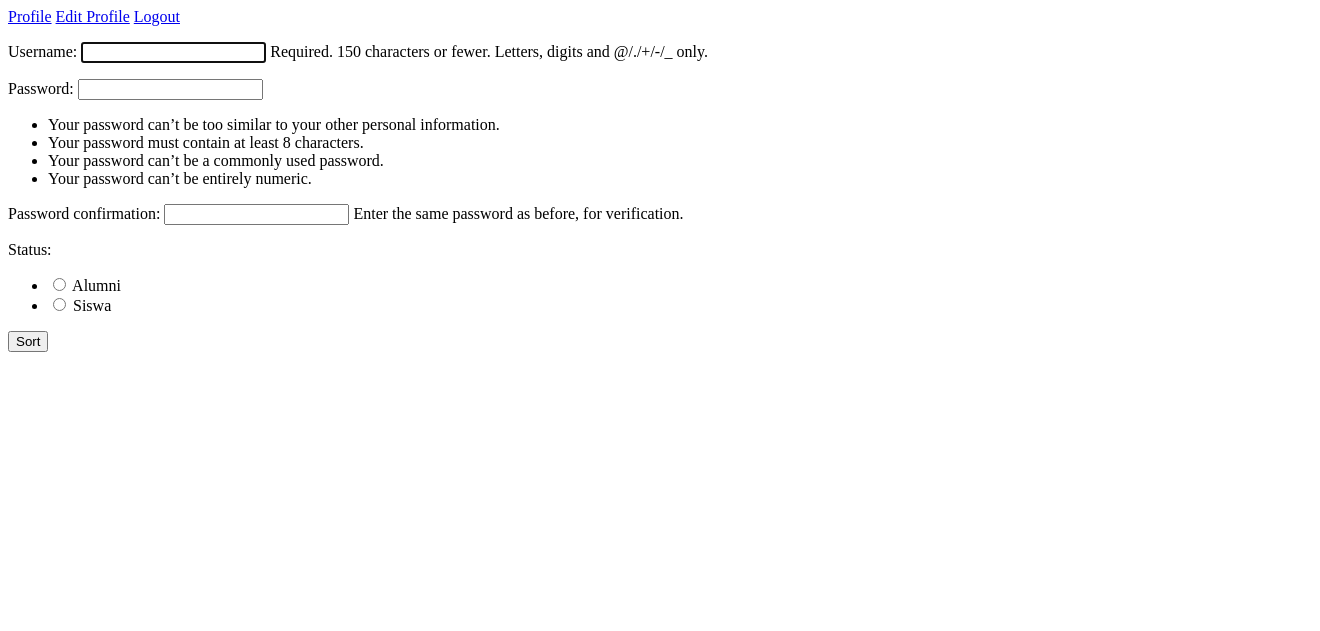
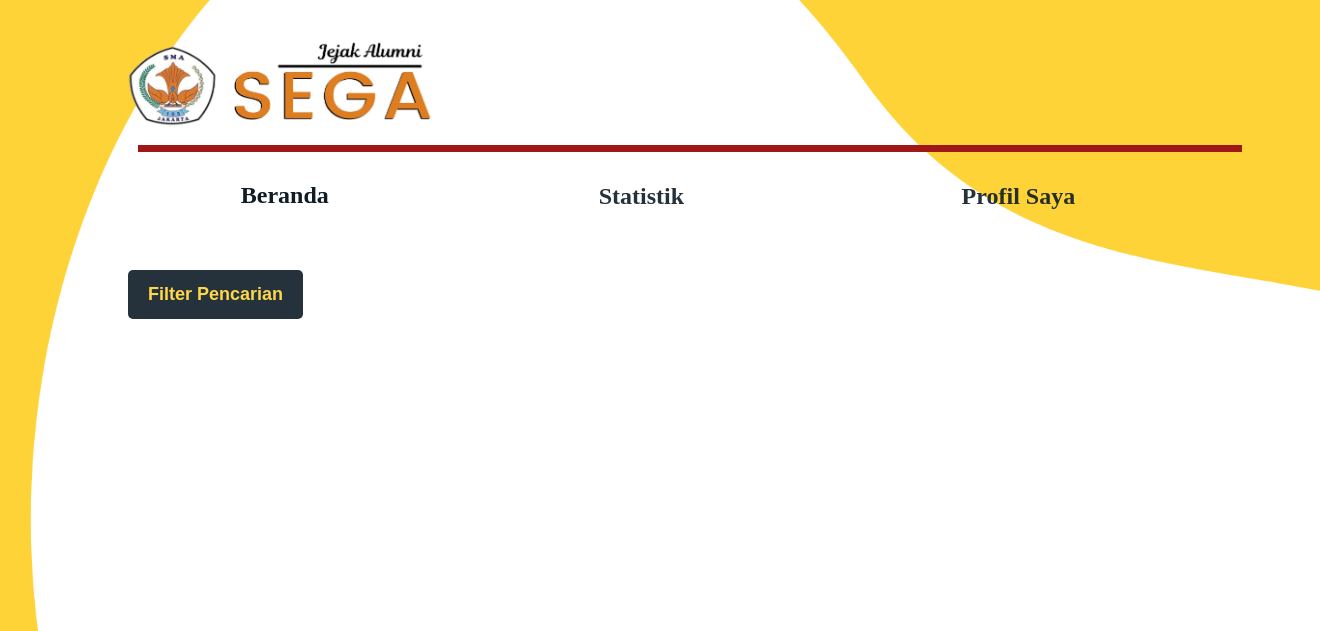
Before and after one commit to rafimuhammad01/jejak-alumni-sega, a Django app: template SEGAwebsite/web/templates/web/beranda.html in a window 1320 px wide. Shown: the top 631 px of the page. Run offline with Django 3.2, Linux system fonts and the light colour scheme; the template is opened without the code that fills it: values that come from a table or form of the project are taken from there, others are empty; data comes from the database, SQL or seed files in the repository.

Commit message:
Menambah Navbar dan memperbaiki beranda

```diff
--- /dev/null
+++ b/SEGAwebsite/web/static/web/beranda.css
@@ -0,0 +1,230 @@
+body {
+  padding: 10px 100px;
+  background-image: url('bg.png');
+  background-repeat: no-repeat;
+  background-attachment: fixed;
+  background-size: cover;
+}
+
+.cardBlok {
+	padding: 0px 20px;
+	width: 100%;
+	background-color: transparent;
+}
+.card {
+  float : left;
+  height : 320px;
+  width : 185px;
+  margin: 33px 10px;
+  background-color : #0f1c26;
+  border-radius : 35px;
+  padding: 35px 20px;
+  box-shadow : 0px 5px 5px 0px black;
+
+}
+
+.jalur {
+  font-size: 15px;
+  font-family: Arial Black;
+  color : white;
+  text-align: center;
+  padding: 0px;
+}
+
+.nama {
+  font-size : 18px;
+  text-align : center;
+  font-family: Century Gothic,sans-serif;
+  color : white;
+}
+
+.jurusan {
+  font-size : 15px;
+  text-align : center;
+  color : white;
+}
+
+.univ {
+  font-size : 15px;
+  text-align : center;
+  color : white;
+}
+
+.center {
+  display : block;
+  margin-left : auto;
+  margin-right : auto;
+}
+
+img {
+  height : 80px;
+  width : 80px;
+  border-radius : 50%;
+}
+
+
+
+
+.rows{
+  width : 100%;
+  padding: 0px 20px;
+}
+
+.container {
+  padding: 16px;
+}
+
+/* The Modal (background) */
+.modal {
+  display: none; /* Hidden by default */
+  position: fixed; /* Stay in place */
+  z-index: 1; /* Sit on top */
+  left: 0;
+  top: 0;
+  width: 40%; /* Full width */
+  height: 60%; /* Full height */
+  overflow: auto; /* Enable scroll if needed */
+  background-color: #474e5d;
+  padding: 50px;
+  color : white;
+}
+
+/* Full-width input fields */
+input[type=text], input[type=password] {
+  width: 100%;
+  padding: 15px;
+  margin: 5px 0 22px 0;
+  display: inline-block;
+  border: none;
+  background: #f1f1f1;
+}
+
+/* Add a background color when the inputs get focus */
+input[type=text]:focus, input[type=password]:focus {
+  background-color: #ddd;
+  outline: none;
+}
+
+/* Set a style for all buttons */
+button {
+  background-color: #0f1c26;
+  color: #fed337;
+  font-size : 18px;
+  margin: 8px 0;
+  border: none;
+  cursor: pointer;
+  width: 100%;
+  opacity: 0.9;
+  border-radius:5px;
+}
+
+.modal-content {
+  background-color: #fefefe;
+  margin: 5% auto 15% auto; /* 5% from the top, 15% from the bottom and centered */
+  border: 1px solid #888;
+  width: 80%; /* Could be more or less, depending on screen size */
+}
+
+/* Style the horizontal ruler */
+
+/* The Close Button (x) */
+.close {
+  position: absolute;
+  right: 35px;
+  top: 15px;
+  font-size: 40px;
+  font-weight: bold;
+  color: #f1f1f1;
+}
+
+.close:hover,
+.close:focus {
+  color: #f44336;
+  cursor: pointer;
+}
+
+/* Clear floats */
+.clearfix::after {
+  content: "";
+  clear: both;
+  display: table;
+}
+
+.Pad{
+  padding : 14px 20px
+}
+
+.desktop {
+  display: inline;
+}
+
+.mobile {
+  display: none;
+}
+
+
+@media screen and (max-width: 1130px) {
+  .card {
+    width: 130px;
+    margin: 35px 7px 0px 10px;
+    height: 270px;
+  }
+
+  img {
+  height : 60px;
+  width : 60px;
+  border-radius : 50%;
+  }
+
+
+  .jalur {
+    font-size: 12px;
+  }
+  .nama {
+    font-size: 15px;
+  }
+  .jurusan {
+    font-size: 12px;
+  }
+  .univ {
+    font-size: 12px;
+  }
+  .modal {
+    left: 30;
+    width: 80%;
+    padding: 50px 10px;
+    font-size: 12px;
+  }
+  .mobile {
+    display: inLine;
+  }
+
+  .desktop {
+    display: none;
+  }
+
+  input[type=text] {
+    padding: 5px;
+    font-size: 12px;
+  }
+
+  button {
+    font-size: 15px;
+    border-radius:5px;
+    background-color: #0f1c26;
+    color:#fed337;
+
+  }
+
+  .Pad{
+   padding : 14px 20px
+  }
+
+}
+
+@media screen and (max-width: 900px) {
+  .rows{
+    width : 100%;
+    padding: 0px 20px;
+  }
+}
--- /dev/null
+++ b/SEGAwebsite/web/static/web/berandaModal.js
@@ -0,0 +1,8 @@
+// Get the modal
+var modal = document.getElementById('id01');
+
+// When the user clicks anywhere outside of the modal, close it
+window.onclick = function(event) {
+if (event.target == modal) {
+modal.style.display = "none";}
+}
--- /dev/null
+++ b/SEGAwebsite/web/static/web/navbar.css
@@ -0,0 +1,263 @@
+body {
+  padding: 10px 100px;
+  background-image: url("/static/bg.png");
+  background-repeat: no-repeat;
+  background-attachment: fixed;
+  background-size: cover;
+}
+
+.kotak {
+  width: 100%;
+  height: 150px;
+  background-color: transparent;
+  border-radius: 0px 0px 10px 10px;
+}
+
+.logo {
+  width: 320px;
+  height: 90px;
+  border-radius: 0px;
+}
+
+.navbar {
+
+  overflow: hidden;
+  background-color: transparent;
+  color: black;
+}
+
+.navbar a {
+  float: right;
+  font-size: 16px;
+  color: #0f1c26;
+  text-align: right;
+  text-decoration: none;
+
+}
+
+.dropdown {
+  float: right;
+  overflow: hidden;
+  background-color: transparent;
+}
+
+.dropdown .dropbtn {
+  font-size: 16px;
+  border: none;
+  outline: none;
+  color: black;
+  background-color: transparent;
+  font-family: inherit;
+  margin: 0;
+}
+
+.dropdown-content {
+  display: none;
+  position: absolute;
+  background-color: #2d426d;
+  min-width: 160px;
+  color: white;
+  box-shadow: 0px 8px 16px 0px rgba(0,0,0,0.2);
+  z-index: 1;
+}
+
+.dropdown-content a {
+  float: none;
+  color: white;
+  padding: 12px 16px;
+  text-decoration: none;
+  display: block;
+  text-align: right;
+}
+
+.dropdown-content a:hover {
+  background-color: #b7c5e1;
+}
+
+.dropdown:hover .dropdown-content {
+  display: block;
+}
+
+.colTulisan {
+  float: left;
+  width: 100%;
+  height: 100px;
+  padding: 0px;
+}
+
+.colGaris {
+  float: left;
+  width: 100%;
+  padding:5px 30px 20px 30px;
+  height: 5px;
+}
+
+.columnsNavLogo {
+  float: left;
+  width: 100%;
+  padding: 20px 0px 0px 10px;
+}
+
+.columnsNav {
+  float: left;
+  width: 30%;
+  padding: 0px 30px;
+}
+
+.columnsNavBeranda {
+  float: left;
+  width: 20%;
+  padding: 0px 00px;
+}
+
+
+
+@media screen and (min-width: 1100px) and (max-width: 1300px) {
+  body {
+    padding: 0px 20px 10px 20px;
+  }
+  .navbar a {
+    font-size: 14px;
+  }
+  .columnsNavLogo {
+    float: left;
+    width: 100%;
+    padding: 20px 0px 0px 10px;
+  }
+  .logo {
+    width: 320px;
+    height: 90px;
+    border-radius: 0px;
+  }
+
+  .colGaris {
+    float: left;
+    width: 100%;
+    padding:5px 30px 20px 30px;
+    height: 5px;
+  }
+
+}
+
+@media screen and (min-width: 901px) and (max-width: 1099px) {
+  body {
+    padding: 10px 50px;
+  }
+
+  .colGaris {
+    float: left;
+    width: 100%;
+    padding:5px 30px 20px 30px;
+    height: 5px;
+  }
+
+  .kotak {
+    height: 170px;
+  }
+
+  .logo {
+    width: 320px;
+    height: 90px;
+    border-radius: 0px;
+  }
+
+  .navbar a {
+    float: right;
+    padding: 0px 20px;
+    font-size: 12px;
+  }
+
+  .columnsNavLogo {
+    float: left;
+    width: 100%;
+    padding: 20px 0px 0px 10px;
+  }
+
+  .hrblok {
+    padding: 0px 200px 0px 10px;
+
+  }
+  .dropdown .dropbtn {
+    font-size: 5px;
+  }
+  .dropdown-content {
+    width: 5px;
+    background-color: #2d426d;
+  }
+  .dropdown-content a {
+    float: left;
+    padding: 5px 12px;
+    text-align: left;
+    color: white;
+  }
+  .columnsNav {
+    float: left;
+    width: 30%;
+    padding: 0px;
+  }
+
+  .columnsNavBeranda {
+    float: left;
+    width: 25%;
+    padding: 0px 0px;
+  }
+}
+
+
+@media screen and (max-width: 900px) {
+  body {
+    padding: 10px 0px 10px 0px;
+  }
+  .navbar a {
+    float: left;
+    padding: 5px 0px 0px 5px;
+    font-size: 9px;
+  }
+
+  .colGaris {
+    float: left;
+    width: 60%;
+    padding:5px 30px 20px 30px;
+    height: 5px;
+  }
+
+  .hrblok {
+    padding: 0px 100px 0px 10px;
+
+  }
+  .dropdown .dropbtn {
+    font-size: 5px;
+  }
+  .dropdown-content {
+    width: 5px;
+    background-color: #2d426d;
+  }
+  .dropdown-content a {
+    float: left;
+    padding: 5px 12px;
+    text-align: left;
+    color: white;
+  }
+  .columnsNav {
+    float: left;
+    width: 35%;
+    padding: 0px;
+  }
+  .columnsNavBeranda {
+    float: left;
+    width: 15%;
+    padding: 0px 0px 0px 30px;
+  }
+  .columnsNavLogo {
+    float: left;
+    width: 100%;
+    padding: 20px 0px 0px 20px;
+  }
+
+  .logo {
+    width: 200px;
+    height: 60px;
+    border-radius: 0px;
+  }
+
+}
--- /dev/null
+++ b/SEGAwebsite/web/templates/Navbar.html
@@ -0,0 +1,59 @@
+{% load static %}
+<html>
+<head>
+  <link rel="stylesheet" type="text/css" href="{% static 'web/navbar.css' %}">
+</head>
+
+
+<body>
+
+<div class="kotak">
+	<div class="columnsNavLogo">
+  	<div class="navbar">
+  	   <img class="logo" src="{% static 'tampilanSega.png' %}">
+  	</div>
+	</div>
+
+	<div class="colGaris">
+		<hr color=9f1717 size="7">
+	</div>
+
+	<div class="colTulisan">
+  	<div class="columnsNavBeranda">
+    	<div class="navbar">
+    	  <a href="/Beranda"><h2 align="right">Beranda</h2></a>
+    	</div>
+  	</div>
+
+
+  	<div class="columnsNav">
+    	<div class="navbar">
+    	  <div class="dropdown">
+    	    <button class="dropbtn"><a href ='#'><h2 align="left">Statistik <i class="fa fa-caret-down"></i></h2></a>
+    	    </button>
+    	    <div class="dropdown-content">
+    	      <a href="/Statistik"><h3>Perguruan Tinggi</h3></a>
+    	      <a href="/StatistikJalur"><h3>Jalur Masuk</h3></a>
+    	    </div>
+    	  </div>
+    	</div>
+  	</div>
+
+  	<div class="columnsNav">
+    	<div class="navbar">
+    	  <div class="dropdown">
+    	    <button class="dropbtn"><a href ='#'><h2 align="right">Profil Saya <i class="fa fa-caret-down"></i></h2></a>
+    	    </button>
+    	    <div class="dropdown-content">
+    	      <a href="/tampilProfil"><h3>&#128587; Lihat/Edit Profil</h3></a>
+    	      <a href="/Login"><h3>&#128590; Logout</h3></a>
+    	    </div>
+    	  </div>
+    	</div>
+  	</div>
+	</div>
+</div>
+
+</body>
+
+</html>
--- a/SEGAwebsite/web/templates/web/beranda.html
+++ b/SEGAwebsite/web/templates/web/beranda.html
@@ -1,26 +1,94 @@
+{% load static %}
 <!DOCTYPE html>
 <html>
 <head>
-	<title></title>
+  <link rel="stylesheet" type="text/css" href="{% static 'web/beranda.css' %}">
+  <script type="text/javascript" src="{% static 'web/berandaModal.js' %}"></script>
+
 </head>
 <body>
-	<a href="/profile/{{username}}">Profile</a>
-	<a href="/profile/edit/{{username}}">Edit Profile</a>
-	<a href="/logout">Logout</a>
+  {% include "Navbar.html" %}
 
-	<form method='POST'>
-		{% csrf_token %}
-		{{ form.as_p }}
-		<button type="submit", name="save">Sort</button>
-		<p>{{tes}}</p>
-	</form>
-	{% for i in data %}
-		{% if i.jurusan != "-" and i.status == 'alumni' %}
-			<img src="{{i.image.url}}">
-			<p>{{i.nama}}</p>
-			<p>{{i.jurusan}}</p>
-		{% endif %}
-	{% endfor%}
+<br>
+<div class="rows">
+
+  <button onclick="document.getElementById('id01').style.display='block'" style="width:auto;" class="Pad" ><strong>Filter Pencarian</strong></button>
+  <br>
+  <br>
+
+
+  <div id="id01" class="modal">
+    <span onclick="document.getElementById('id01').style.display='none'" class="close" title="Close Modal">&times;</span>
+    <form method="POST" netlify, action="" enctype = "multipart/form-data">
+        <div class="container">
+            <h1>Filter Pencarian</h1>
+            <p>Atur pencarian sesuai dengan kebutuhanmu.</p>
+            <hr color=yellow>
+
+      <form method="POST", action="" enctype = "multipart/form-data">
+      <form padding="20px">
+          <p> <strong>Perguruan Tinggi:</strong> </p>
+          <input type="radio"  name="Univ" value="*" checked> Semua Perguruan Tinggi <br>
+          <input type="radio"  name="Univ" value="PTN" > Perguruan Tinggi Negeri <br>
+          <input type="radio"  name="Univ" value="PTS" > Perguruan Tinggi Swasta <br>
+          <input type="radio"  name="Univ" value="PTK" > Perguruan Tinggi Kedinasan <br>
+          <input type="radio"  name="Univ" value="PT" > Perguruan Tinggi : <input type="text" name="Nama_P">
+
+          <p><strong>Fakultas</strong></p>
+          <input type="radio" name="Fakultas" value="*" checked> Semua Fakultas <br>
+          <input type="radio" name="Fakultas" value="F"> Fakultas : <input type="text" name="Nama_F">
+
+          <p><strong>Jurusan</strong></p>
+          <input type="radio" name = "Jurusan" value="*" checked> Semua Jurusan <br>
+          <input type="radio" name = "Jurusan" value="J"> Jurusan: <input type="text" name="Nama_J">
+
+          <p> <strong>Tahun Masuk:</strong> </p>
+          <input type="radio" name = "Tahun_M" value="*" checked> Semua Tahun <br>
+          <input type="radio" name = "Tahun_M" value="2019" > 2019 <br>
+          <input type="radio" name = "Tahun_M" value="2018" > 2018 <br>
+          <input type="radio" name = "Tahun_M" value="2017" > 2017 <br>
+
+          <p> <strong>Jalur Masuk:</strong> </p>
+          <input type="radio" name = "Jalur_M" value="*" checked> Semua Jalur <br>
+          <input type="radio" name = "Jalur_M" value="SNMPTN" > SNMPTN <br>
+          <input type="radio" name = "Jalur_M" value="SBMPTN" > SBMPTN<br>
+          <input type="radio" name = "Jalur_M" value="Mandiri" > Mandiri <br>
+          <input type="radio" name = "Jalur_M" value="Lainnya" > Lainnya
+
+        <div class="desktop">
+              <button style="padding : 15px;font-size:20px"><strong>Cari</strong></button>
+        </div>
+        <div class="mobile">
+              <button style="padding : 10px;font-size:12px"><strong>Cari</strong></button>
+        </div>
+
+</form>
+</form>
+    </div>
+  </div>
+</div>
+<br>
+<br>
+
+
+
+  <div class="cardBlok">
+  {% for i in data %}
+    {% if i.jurusan != "-" and i.status == 'alumni' %}
+      <div class="card">
+      <img src="{{i.image.url}}" class="center">
+      <br>
+      <p class="nama">{{i.nama}}</p>
+      <p class="jurusan">&#127760; {{i.jurusan}}</p>
+      <p class="univ">&#127891; {{i.jurusan}}</p>
+      <br>
+      <hr color=yellow>
+      <p class="jalur">{{i.jalur}}</p>
+      </div>
+    {% endif %}
+  {% endfor%}
+
+</div>
 
 </body>
 </html>
```
Also changed, not shown: SEGAwebsite/media/profile_pics/7834.jpg (added), SEGAwebsite/web/static/bg.png (added), SEGAwebsite/web/static/tampilanSega.png (added).
